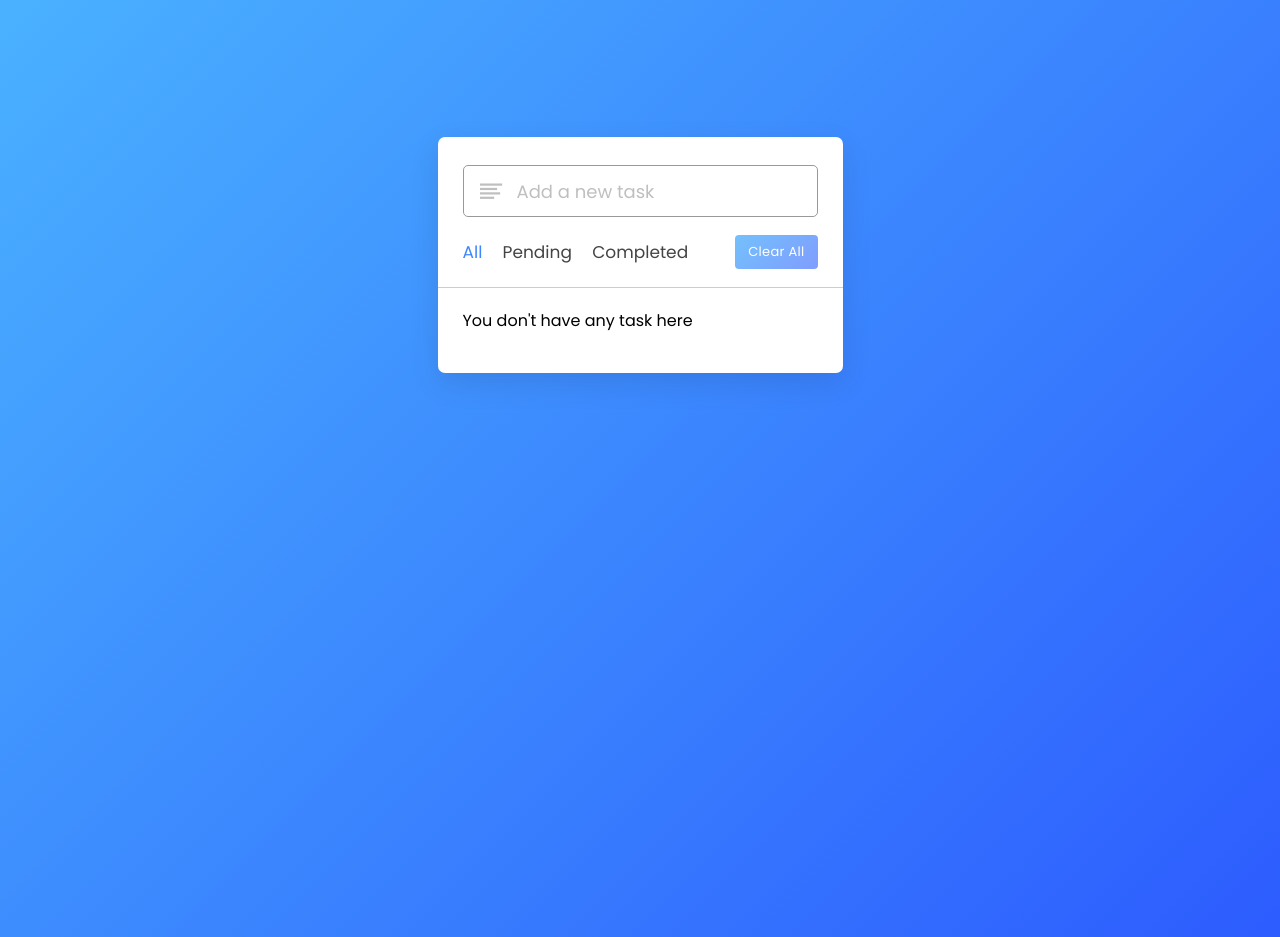
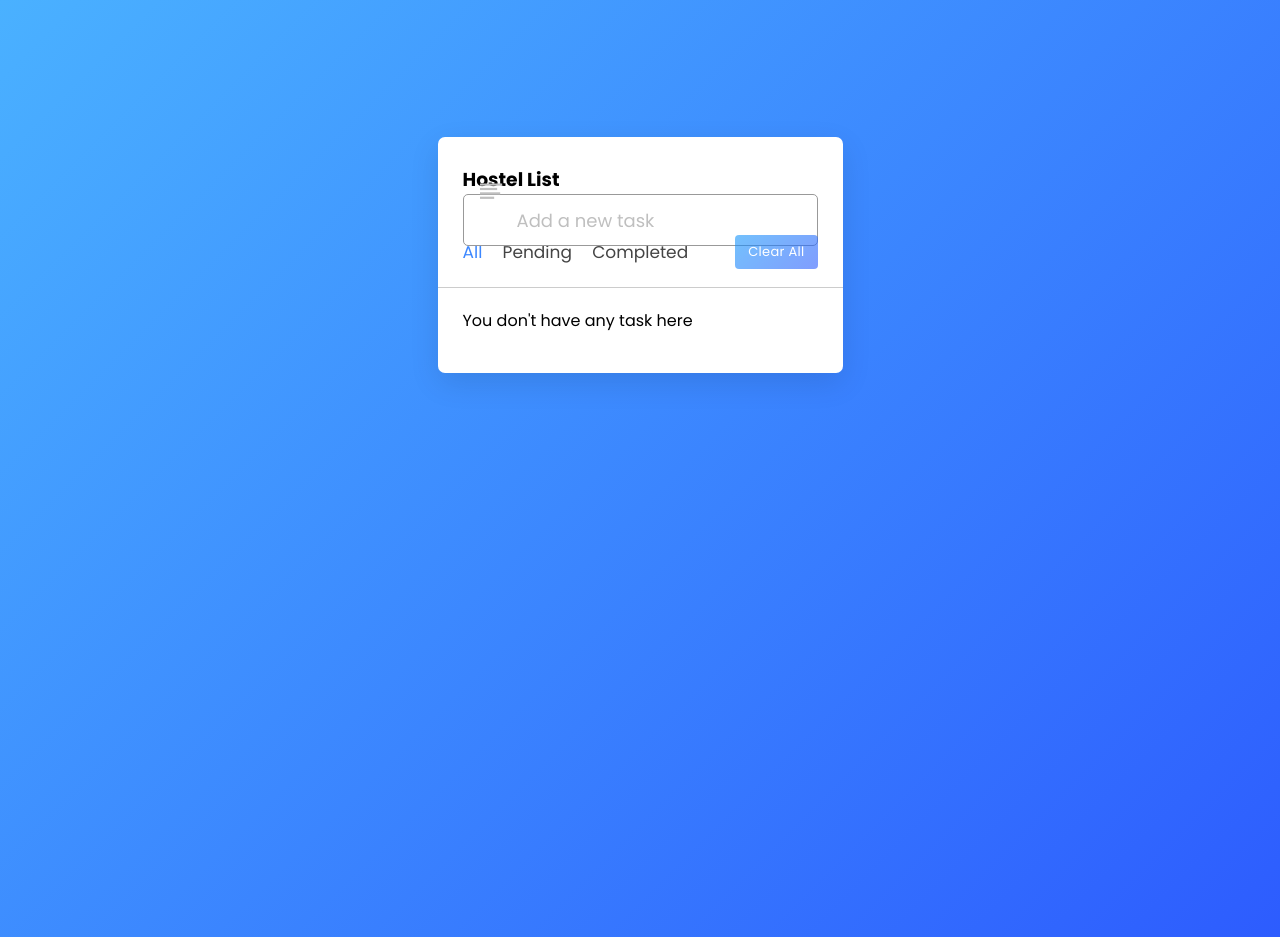
Before and after one commit to realityaudiostudio/notes, a plain HTML site: page index.html in a window 1280 px wide. Drawn offline with nearby package versions, Linux system fonts and the light colour scheme.

Commit message:
Update index.html

```diff
--- a/index.html
+++ b/index.html
@@ -12,6 +12,7 @@
   <body>
     <div class="wrapper">
       <div class="task-input">
+<h3>Hostel List</h3>
         <img src="bars-icon.svg" alt="icon">
         <input type="text" placeholder="Add a new task">
       </div>
```
